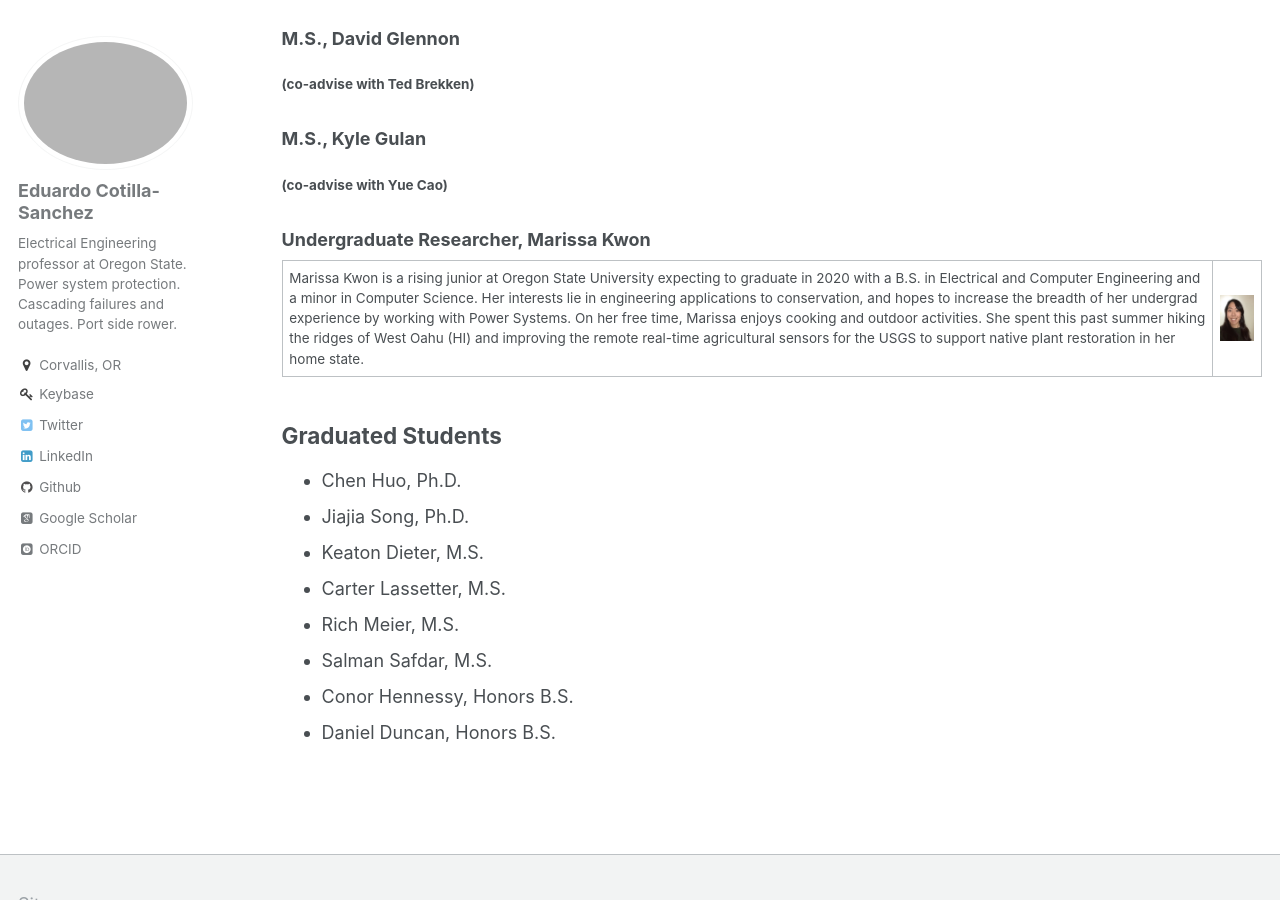
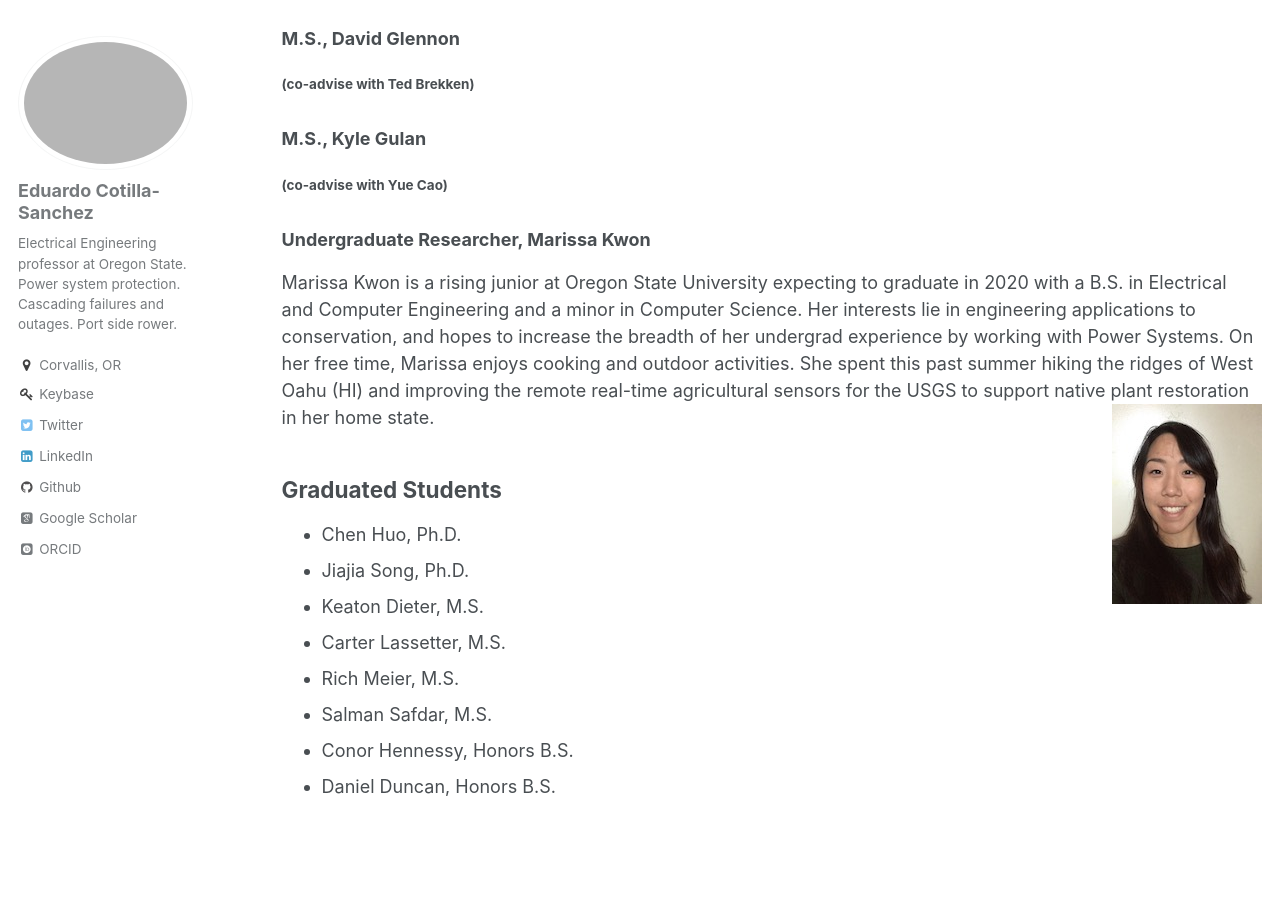
Before and after one commit to ecotillasanchez/ecotillasanchez.github.io, a Jekyll site: the page built from _pages/students.md, in a window 1280 px wide and 900 px high, scrolled down 644 px. Built offline with Jekyll 4.4.1, drawn with Linux system fonts in a browser that asks for light colours; some web fonts are replaced.

Commit message:
Images por favor.

```diff
--- a/_pages/students.md
+++ b/_pages/students.md
@@ -31,7 +31,7 @@ author_profile: true
 
 ### Undergraduate Researcher, Marissa Kwon
 
-| [Marissa Kwon](https://www.linkedin.com/in/marissa-kwon-7a5731131) is a rising junior at Oregon State University expecting to graduate in 2020 with a B.S. in Electrical and Computer Engineering and a minor in Computer Science. Her interests lie in engineering applications to conservation, and hopes to increase the breadth of her undergrad experience by working with Power Systems. On her free time, Marissa enjoys cooking and outdoor activities. She spent this past summer hiking the ridges of West Oahu (HI) and improving the remote real-time agricultural sensors for the USGS to support native plant restoration in her home state. | ![Marissa Kwon](https://ecotillasanchez.github.io/files/marissa.jpeg) |
+[Marissa Kwon](https://www.linkedin.com/in/marissa-kwon-7a5731131) is a rising junior at Oregon State University expecting to graduate in 2020 with a B.S. in Electrical and Computer Engineering and a minor in Computer Science. Her interests lie in engineering applications to conservation, and hopes to increase the breadth of her undergrad experience by working with Power Systems. On her free time, Marissa enjoys cooking and outdoor activities. She spent this past summer hiking the ridges of West Oahu (HI) and improving the remote real-time agricultural sensors for the USGS to support native plant restoration in her home state. <img src="https://ecotillasanchez.github.io/files/marissa.jpeg" alt="Marissa Kwon" width="150" height="200" style="float:right">
 
 ## Graduated Students
 * Chen Huo, Ph.D.
```
